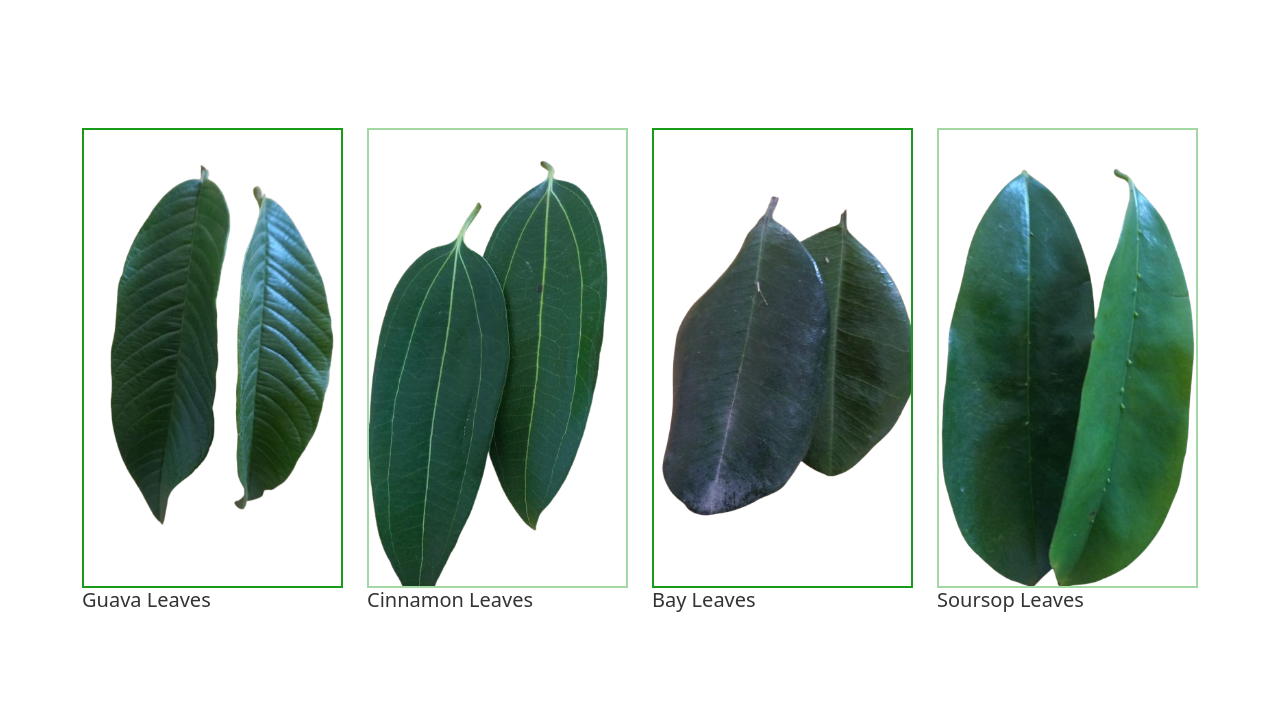
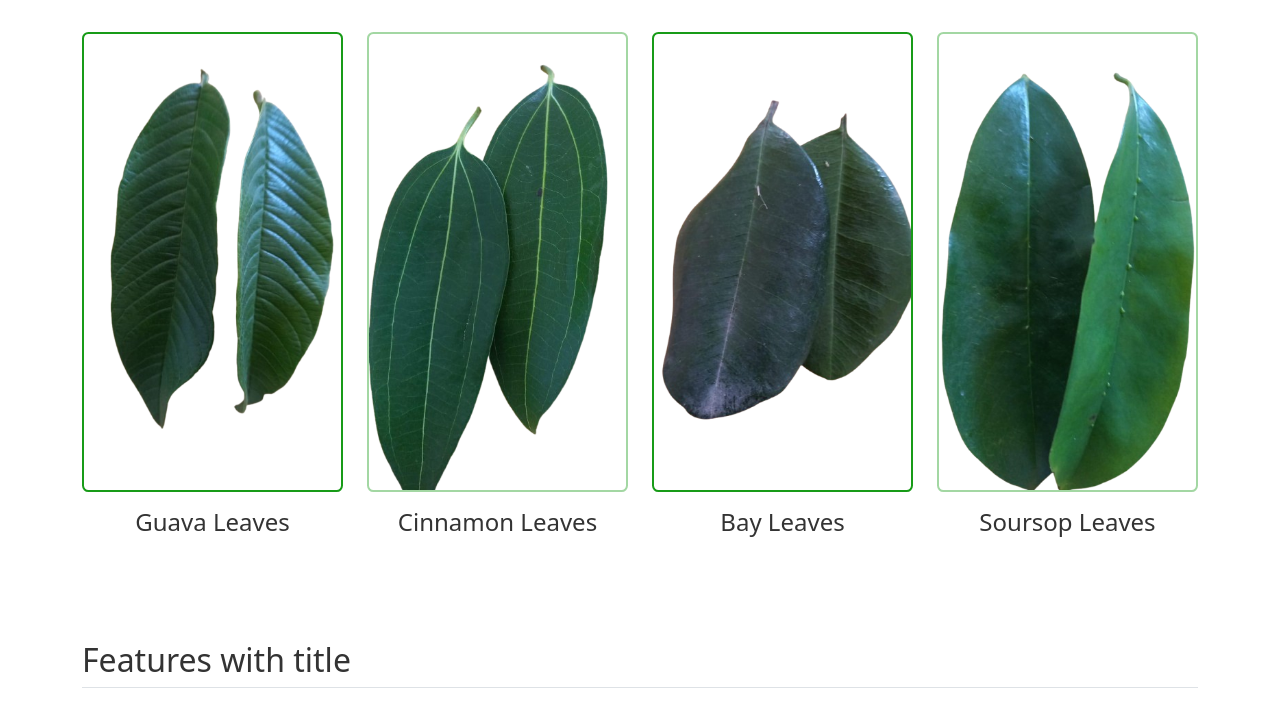
Before and after one commit to NICKY-100/sea-moss, a website: page index.html in a window 1280 px wide. Shown: the part 1562-2275 px from the top of the page. Drawn offline with nearby package versions, Linux system fonts and the light colour scheme; files that its build step writes are made by us from their sources.

Commit message:
removed buttons for when needed to be added.

```diff
--- a/index.html
+++ b/index.html
@@ -40,10 +40,6 @@
         Moss is celebrated for its extensive health benefits, including boosting the immune system and promoting
         gut
         health. </p>
-      <div class="d-grid gap-2 d-sm-flex justify-content-sm-center mb-5">
-        <button type="button" class="btn btn-primary btn-lg px-4 me-sm-3">Primary button</button>
-        <button type="button" class="btn btn-outline-secondary btn-lg px-4">Secondary</button>
-      </div>
     </div>
     <div class="overflow-hidden" style="max-height: 50vh;">
       <div class="container px-5">
@@ -65,10 +61,6 @@
           most
           popular front-end open source toolkit, featuring Sass variables and mixins, responsive grid system,
           extensive prebuilt components, and powerful JavaScript plugins.</p>
-        <div class="d-grid gap-2 d-md-flex justify-content-md-start">
-          <button type="button" class="btn btn-primary btn-lg px-4 me-md-2">Primary</button>
-          <button type="button" class="btn btn-outline-secondary btn-lg px-4">Default</button>
-        </div>
       </div>
     </div>
   </div>
@@ -76,20 +68,24 @@
   <div class="container py-5">
     <div class="row">
       <div class="col-lg-3 col-md-6 col-12">
-        <img class="img-fluid border border-primary border-2" src="images/IMG-guava-removebg-preview.png">
-        <h5> Guava Leaves </h5>
+        <img class="img-fluid border border-primary border-2 bg-radius-gradient rounded"
+          src="images/IMG-guava-removebg-preview.png">
+        <h4 class="text-center mt-3"> Guava Leaves </h4>
       </div>
       <div class="col-lg-3 col-md-6 col-12">
-        <img class="img-fluid border border-primary-subtle border-2" src="images/IMG-cinnamon-removebg-preview.png">
-        <h5> Cinnamon Leaves </h5>
+        <img class="img-fluid border border-primary-subtle border-2 bg-radius-gradient rounded"
+          src="images/IMG-cinnamon-removebg-preview.png">
+        <h4 class="text-center mt-3"> Cinnamon Leaves </h4>
       </div>
       <div class="col-lg-3 col-md-6 col-12">
-        <img class="img-fluid border border-primary border-2" src="images/IMG-bay-removebg-preview.png">
-        <h5> Bay Leaves </h5>
+        <img class="img-fluid border border-primary border-2 bg-radius-gradient rounded"
+          src="images/IMG-bay-removebg-preview.png">
+        <h4 class="text-center mt-3"> Bay Leaves </h4>
       </div>
       <div class="col-lg-3 col-md-6 col-12">
-        <img class="img-fluid border border-primary-subtle border-2" src="images/IMG-soursop-removebg-preview.png">
-        <h5> Soursop Leaves </h5>
+        <img class="img-fluid border border-primary-subtle border-2 bg-radius-gradient rounded"
+          src="images/IMG-soursop-removebg-preview.png">
+        <h4 class="text-center mt-3"> Soursop Leaves </h4>
       </div>
     </div>
   </div>
@@ -107,7 +103,7 @@
           iron, magnesium, potassium iodide, and calcium, this magical marine vegetable offers numerous
           benefits.
         </p>
-        <a href="#" class="btn btn-primary btn-lg">Primary button</a>
+
       </div>
 
       <div class="col">
--- /dev/null
+++ b/scss/_bg-radius-gradient.scss
@@ -0,0 +1,4 @@
+.bg-radius-gradient {
+    background: $primary;
+    background: radial-gradient(circle, lighten($primary, 25%) 0%, $primary 100%);
+}
```
